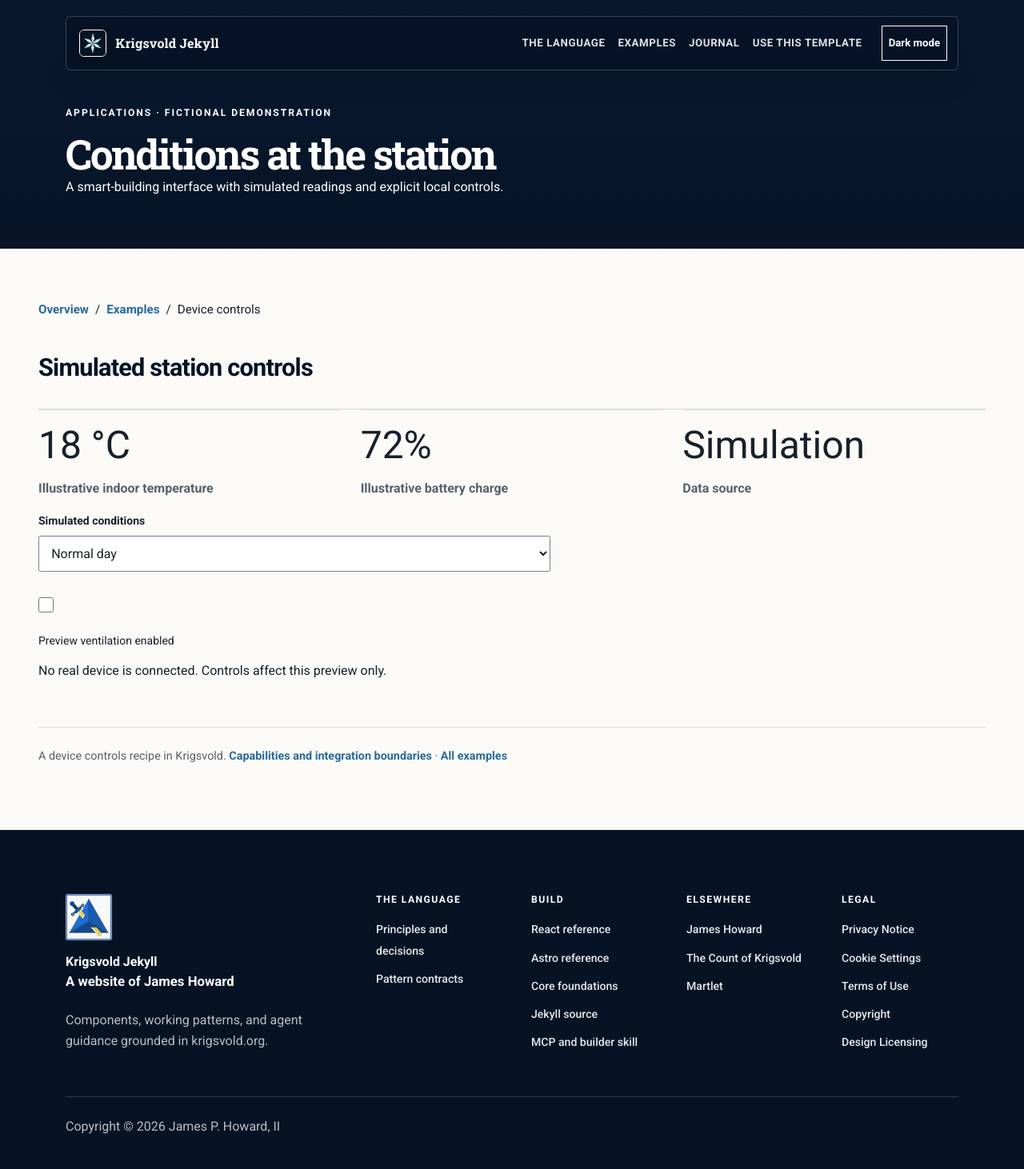
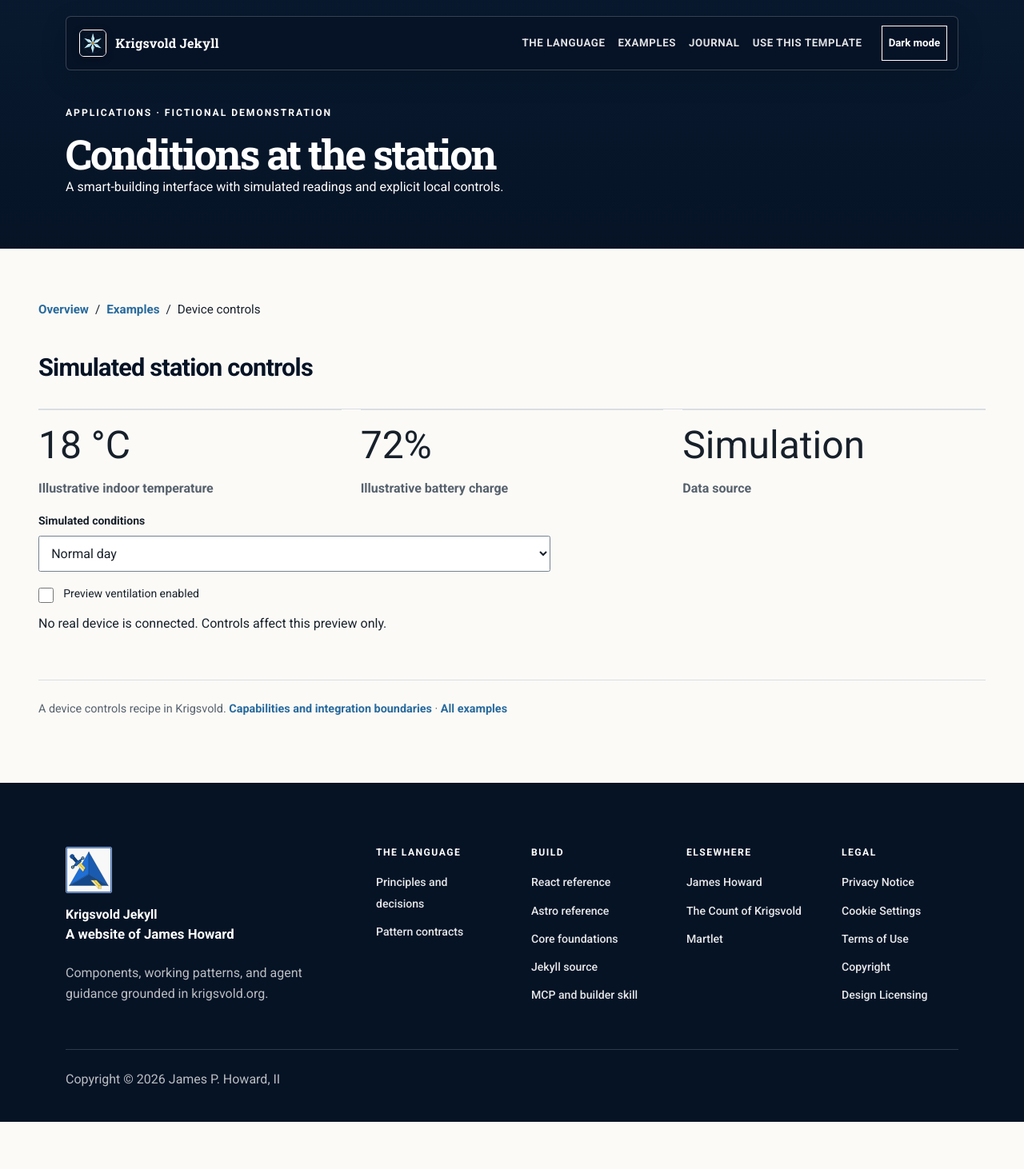
Before and after one commit to krigsvolddesign/jekyll, a Jekyll site: the page built from examples/sensors.html, in a window 1280 px wide. Shown: the whole page at 80% size. Built offline with Jekyll 4.4.1, drawn with Linux system fonts in a browser that asks for light colours; after the commit the page ends 1403 px from its top, so only the background shows below that.

Commit message:
Override inherited vertical label stack for horizontal consent control

```diff
--- a/assets/css/examples.css
+++ b/assets/css/examples.css
@@ -81,8 +81,10 @@ html[data-appearance=dark] .example-prose :is(blockquote,.footnotes) { color: va
 }
 .example-root textarea { resize: vertical; }
 .example-root [data-conversation] label textarea { display: block; margin-top: .4rem; font-weight: 400; }
-.example-root .example-checkbox { display: flex; flex-wrap: nowrap; gap: .75rem; align-items: flex-start; font-weight: 400; }
-.example-checkbox input { width: 1.2rem; height: 1.2rem; margin-top: .25rem; flex: 0 0 1.2rem; accent-color: var(--ex-link); }
+/* The generic shell's label is a vertical field stack. Consent is a
+   distinct horizontal checkbox+text control, including enlarged layouts. */
+.example-root .example-checkbox { display: flex; flex-direction: row; flex-wrap: nowrap; gap: .75rem; align-items: flex-start; font-weight: 400; }
+.example-checkbox input { width: 1.2rem; min-height: 1.2rem; height: 1.2rem; padding: 0; margin: .25rem 0 0; flex: 0 0 1.2rem; accent-color: var(--ex-link); }
 .example-checkbox span { min-inline-size: 0; flex: 1 1 auto; }
 .example-form button { margin: 1.25rem .5rem .75rem 0; }
 .example-help { font-size: .9rem; color: var(--ex-muted); }
```
